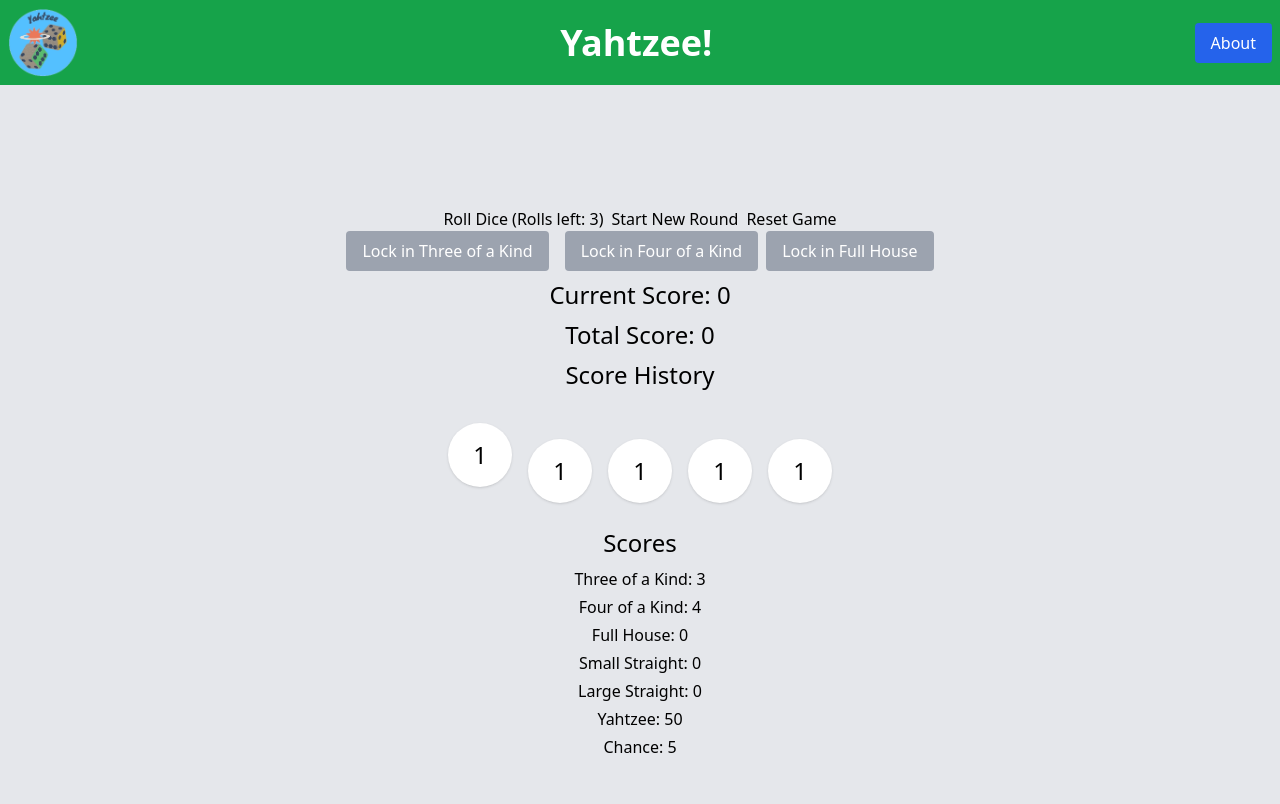
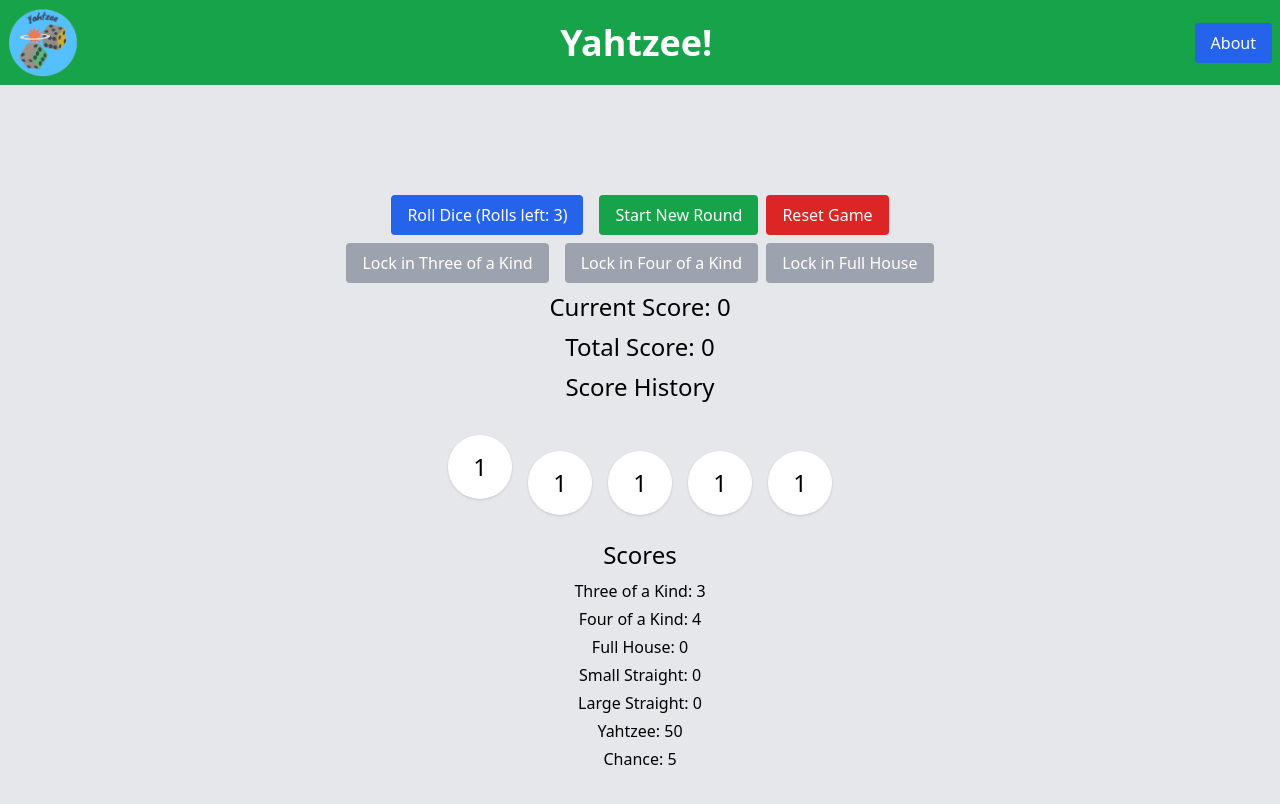
Before and after one commit to HOOLAHAN/yahtzee, a React (Create React App) app: page / in a window 1280 px wide. Shown: the top 804 px of the page. Built offline with nearby package versions, Linux system fonts and the light colour scheme.

Commit message:
button styling

```diff
--- a/src/App.tsx
+++ b/src/App.tsx
@@ -94,13 +94,23 @@
       <Navbar />
       <div className="bg-gray-200 min-h-screen flex flex-col items-center justify-center p-4 md:p-8">
         <div className="flex space-x-2">
-          <button onClick={() => rollDice(rollsLeft, dice, heldDice, hasRolled, setHasRolled, setDice, setRollsLeft, setCurrentScore, setScoreHistory, scoreHistory)} >
+          <button
+          className="w-full md:w-auto transition duration-300 ease-in-out transform hover:scale-105 py-2 px-4 bg-blue-600 text-white rounded hover:bg-blue-700 focus:ring focus:ring-blue-200 mb-2 mr-2"
+          onClick={() => rollDice(rollsLeft, dice, heldDice, hasRolled, setHasRolled, setDice, setRollsLeft, setCurrentScore, setScoreHistory, scoreHistory)}
+          disabled={rollsLeft <= 0}
+          >
             Roll Dice (Rolls left: {rollsLeft})
           </button>
-          <button onClick={() => startNewRound(setDice, setRollsLeft, setHeldDice, setCurrentScore, setHasRolled, setTotalScore, initialDice, totalScore, currentScore)}>
+          <button
+          className="transition duration-300 ease-in-out transform hover:scale-105 py-2 px-4 w-full md:w-auto bg-green-600 text-white rounded hover:bg-green-700 focus:ring focus:ring-green-200 mb-2 mr-2"
+          onClick={() => startNewRound(setDice, setRollsLeft, setHeldDice, setCurrentScore, setHasRolled, setTotalScore, initialDice, totalScore, currentScore)}
+          >
             Start New Round
           </button>
-          <button onClick={() => resetGame(setDice, setRollsLeft, setHeldDice, setCurrentScore, setScoreHistory, setHasRolled, setTotalScore, initialDice)}>
+          <button
+          className="transition duration-300 ease-in-out transform hover:scale-105 py-2 px-4 w-full md:w-auto bg-red-600 text-white rounded hover:bg-red-700 focus:ring focus:ring-red-200 mb-2"
+          onClick={() => resetGame(setDice, setRollsLeft, setHeldDice, setCurrentScore, setScoreHistory, setHasRolled, setTotalScore, initialDice)}
+          >
             Reset Game
           </button>
         </div>
```
